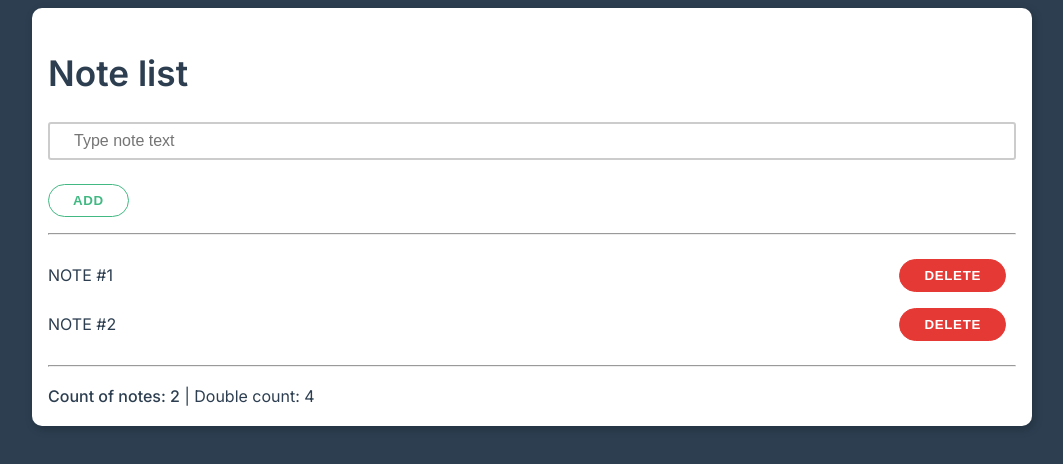
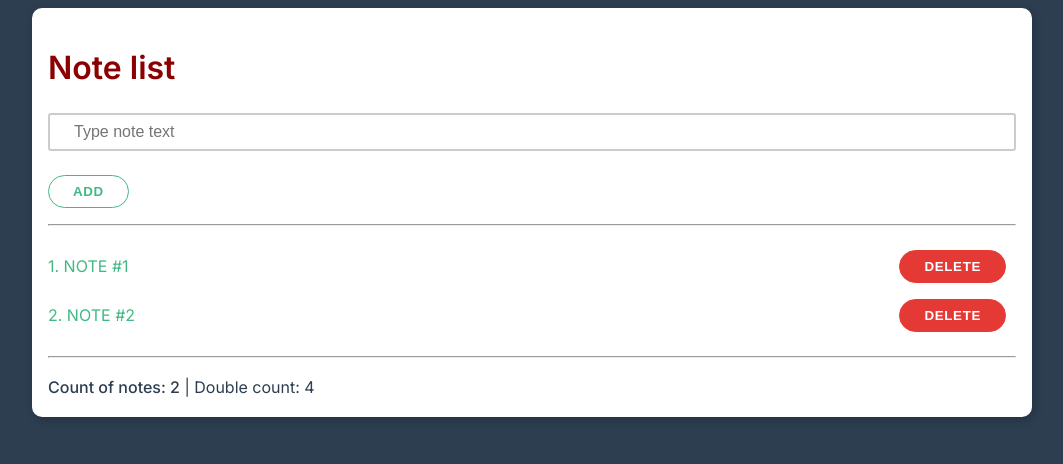
Before and after one commit to shaggy611/Vue-course, a plain HTML site: page index.html in a window 1280 px wide. Shown: the whole page, without its empty margins (108-1171 px from the left). Drawn offline with nearby package versions, Linux system fonts and the light colour scheme.

Commit message:
lesson_1_basic_complete

```diff
--- a/index.html
+++ b/index.html
@@ -11,7 +11,10 @@
 
     <div class="container" id="app">
         <div class="card">
-            <h1>{{title}}</h1>
+            <h1 :style="{
+                color: inputValue.length < 5 ? 'darkred' : 'darkblue',
+                fontSize: inputValue.length < 6 ? '2rem' : '1.5rem'
+            }">{{title}}</h1>
             <div class="form-control">
                 <input
                     type="text"
@@ -24,7 +27,7 @@
             <hr />
             <ul class="list" v-if="notes.length != 0 ">
                 <li class="list-item" v-for="(myNote, index) in notes">
-                    {{ toUpperCase(myNote) }}
+                    <span :class="myNote.length > 5 ? 'primary' : 'bold'">{{index+1}}. {{ toUpperCase(myNote) }}</span>
                     <button class="btn danger" v-on:click="deleteNoteItem(index)">Delete</button>
                 </li>
                 <hr/>
--- a/style.css
+++ b/style.css
@@ -59,9 +59,9 @@ h3 {
     font-size: 1.35rem;
 }
 
-/*.primary {*/
-/*    color: #42b983;*/
-/*}*/
+.primary {
+   color: #42b983;
+}
 
 /*.danger {*/
 /*    color: #e53935;*/
```
